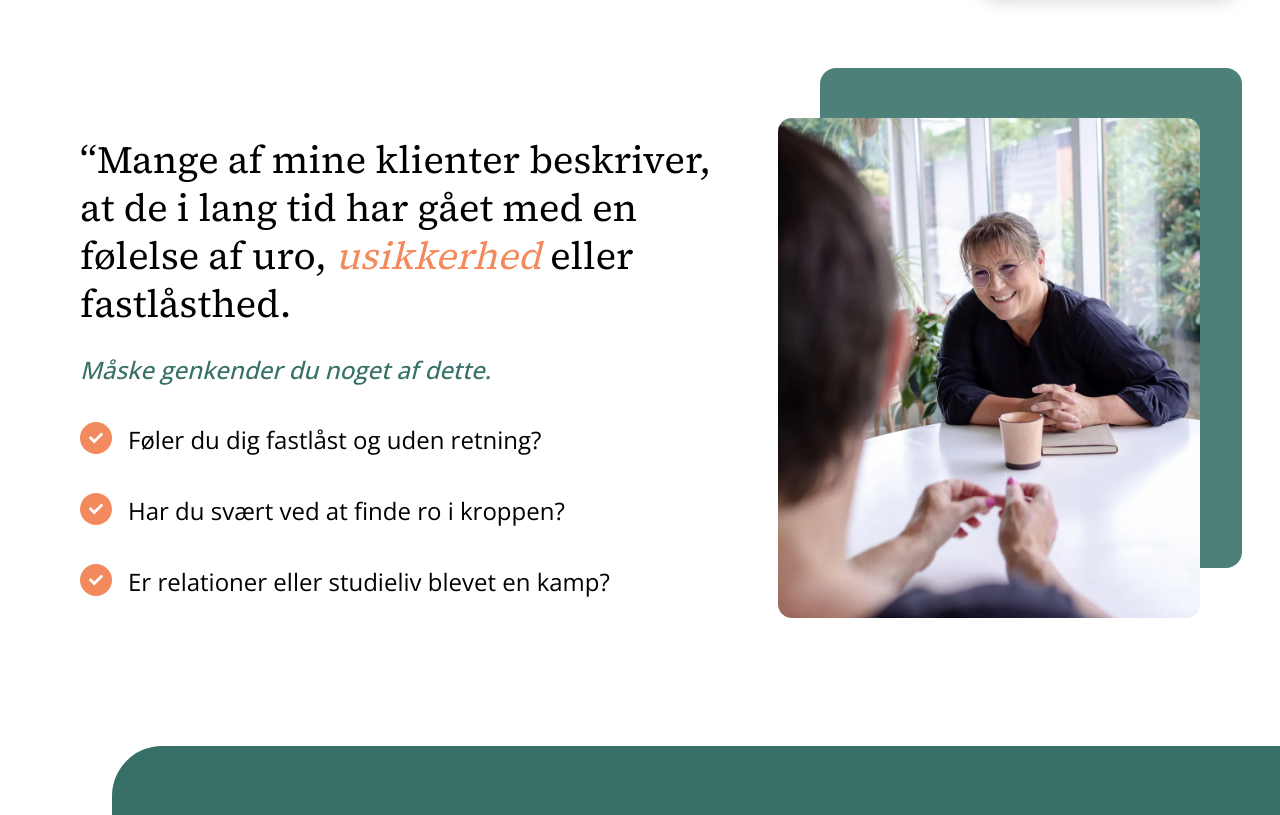
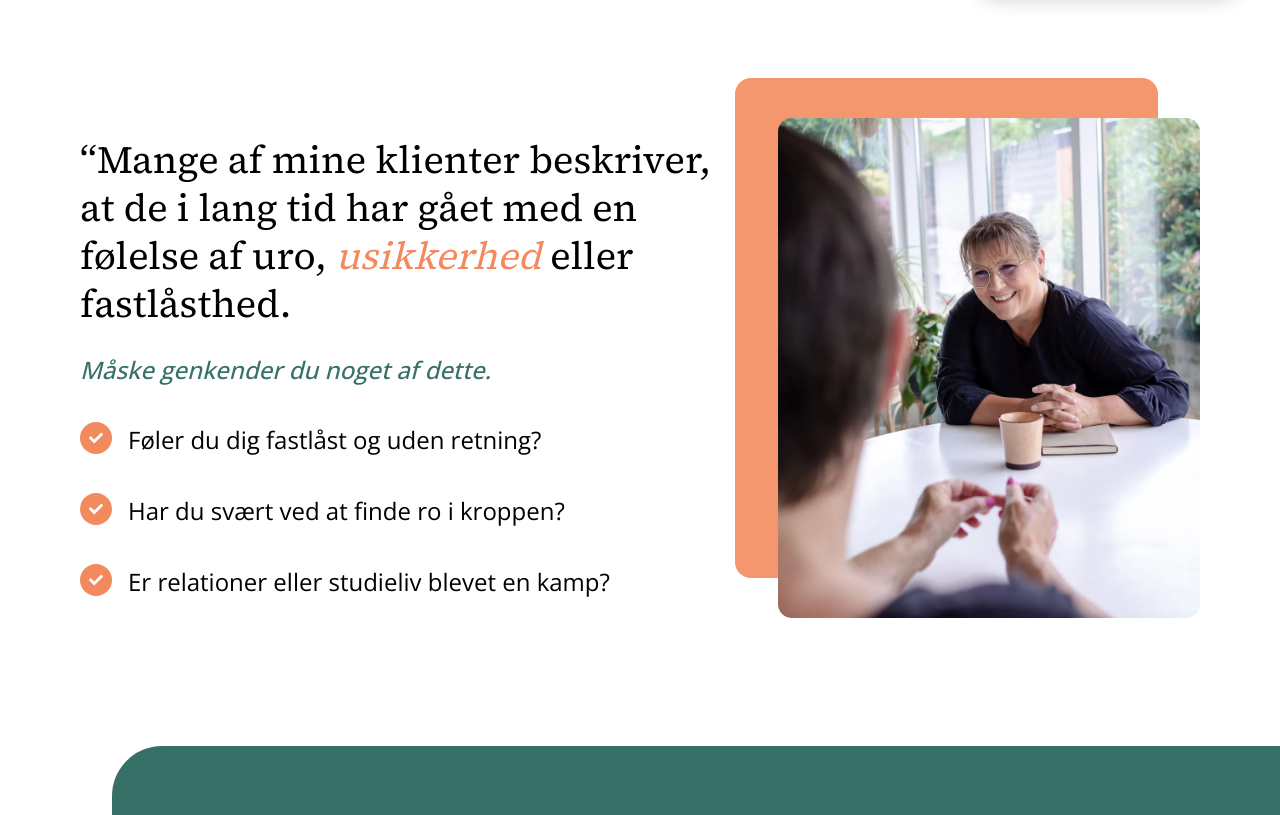
Before and after one commit to oscarlund121/susancorrecto, a Next.js app: page / in a window 1280 px wide. Shown: the part 770-1585 px from the top of the page. Built offline with nearby package versions, Linux system fonts and the light colour scheme; no server answers.

Commit message:
fix: update image accent color in SectionIntro for improved visual consistency

```diff
--- a/src/app/components/frontpage/SectionIntro.jsx
+++ b/src/app/components/frontpage/SectionIntro.jsx
@@ -48,7 +48,7 @@ const SectionIntro = () => {
                 </div>
 
                 {/* Image */}
-                <div className="image-accent-green lg:flex-[2] w-full lg:w-auto">
+                <div className="image-accent-orange lg:flex-[2] w-full lg:w-auto">
                   <Image
                     src="/img/smile_session.webp"
                     alt="Terapeutisk samtale"
```
